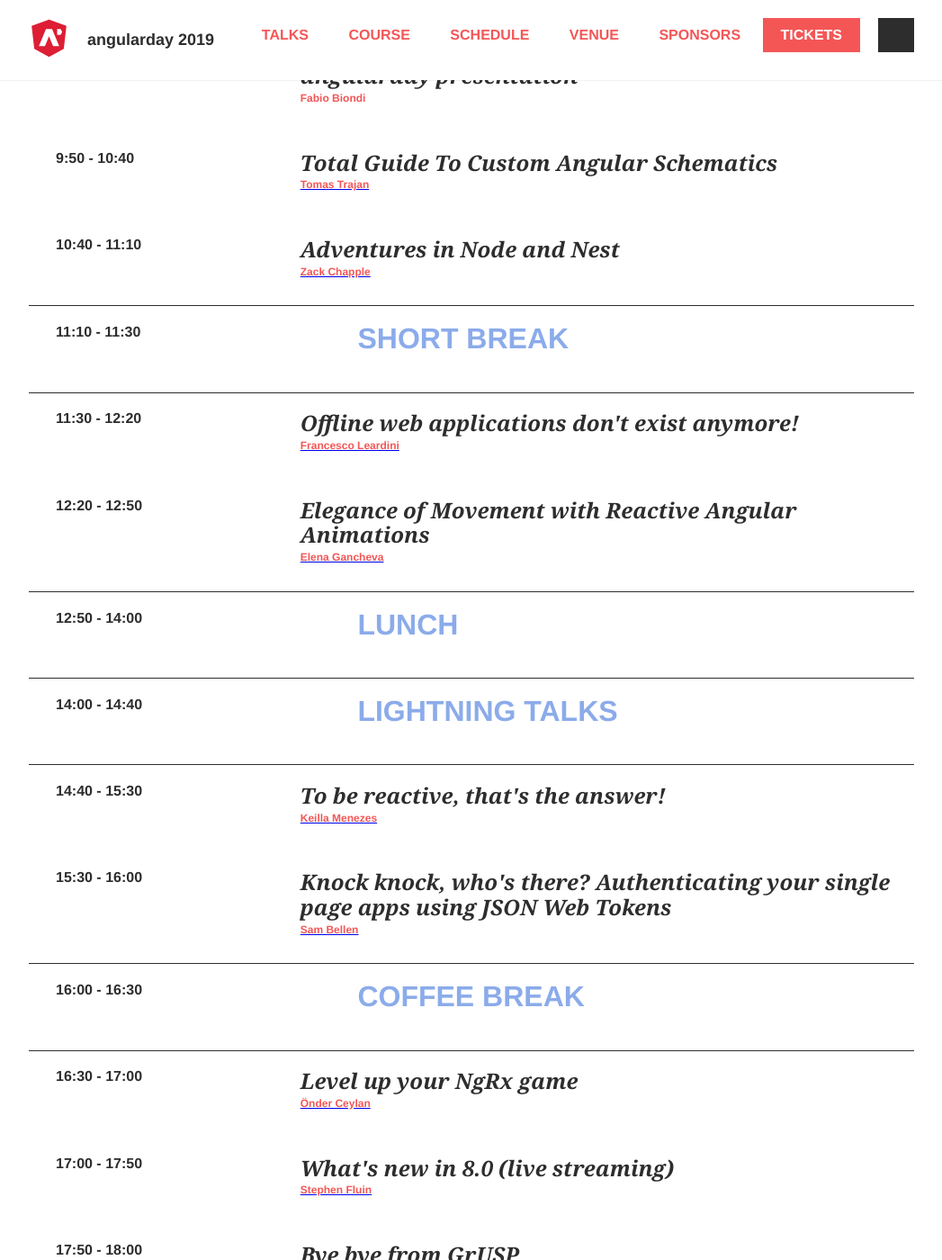
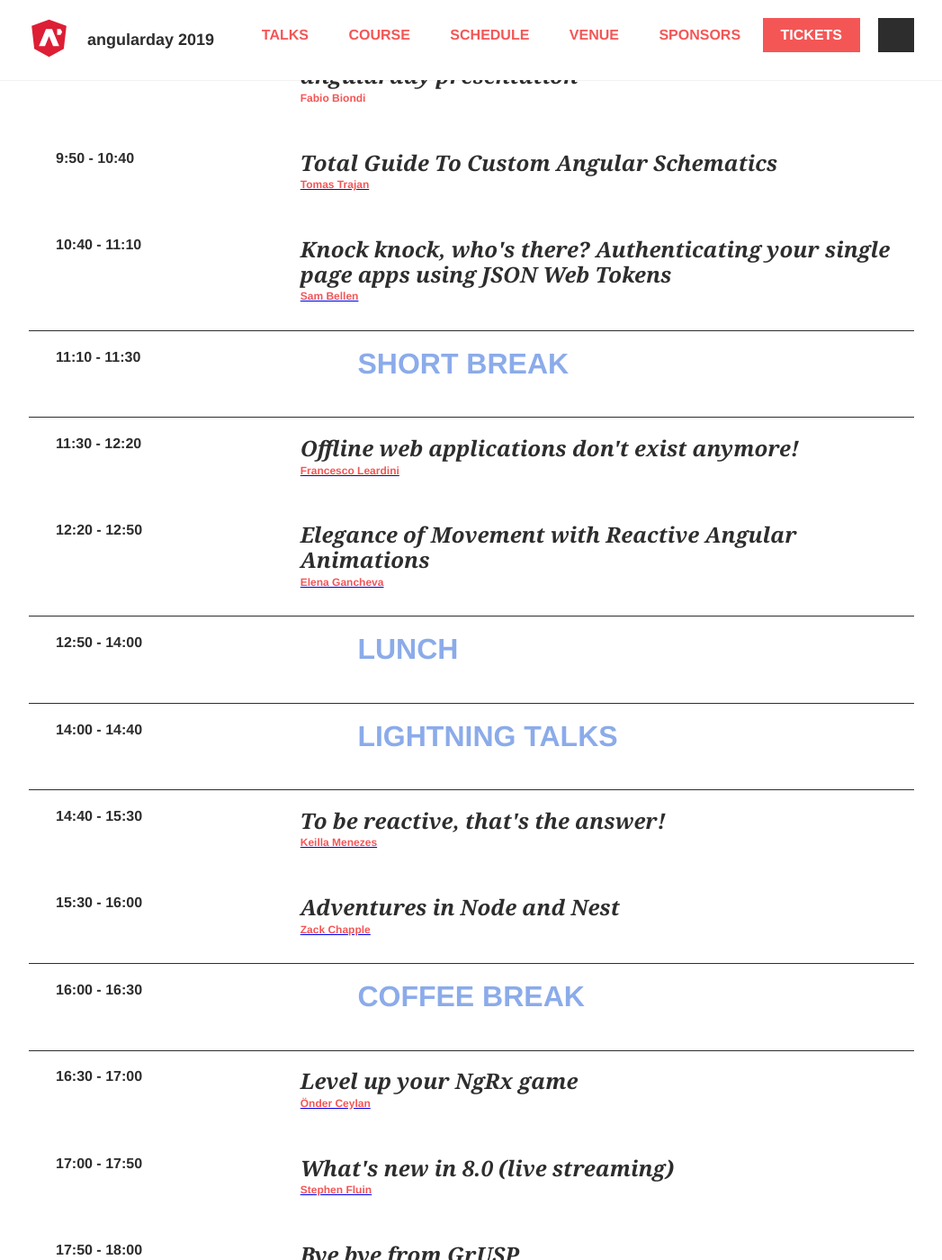
Before and after one commit to GrUSP/2019.angularday.it, a Jekyll site: the page built from schedule.html, in a window 1280 px wide and 1400 px high, scrolled down 553 px. Shown: the whole window at 90% size, without its empty margins (116-1163 px from the left). Built offline with Jekyll 4.4.1, drawn with Linux system fonts in a browser that asks for light colours; some web fonts are replaced; comment, search, counter and statistics services are not loaded.

Commit message:
switched zack - sam

```diff
--- a/schedule.html
+++ b/schedule.html
@@ -18,7 +18,7 @@
 
         <tr>
           {% include schedule/talk.html time='9:50 - 10:40' title="Total Guide To Custom Angular Schematics" speaker_id='tomas-trajan' fill='true' %}
-          {% include schedule/talk.html time='10:40 - 11:10' title="Adventures in Node and Nest" speaker_id='zack-chapple' fill='true' %}
+          {% include schedule/talk.html time='10:40 - 11:10' title="Knock knock, who's there? Authenticating your single page apps using JSON Web Tokens" speaker_id='sam-bellen' fill='true' %}
         </tr>
 
         {% include schedule/pause.html time='11:10 - 11:30' title='Short break' icon="coffee" fill='true' %}
@@ -32,7 +32,7 @@
 
         <tr>
           {% include schedule/talk.html time='14:40 - 15:30' title="To be reactive, that's the answer!" speaker_id='keilla-menezes' fill='true' %}
-          {% include schedule/talk.html time='15:30 - 16:00' title="Knock knock, who's there? Authenticating your single page apps using JSON Web Tokens" speaker_id='sam-bellen' fill='true' %}
+          {% include schedule/talk.html time='15:30 - 16:00' title="Adventures in Node and Nest" speaker_id='zack-chapple' fill='true' %}
         </tr>
 
         {% include schedule/pause.html time='16:00 - 16:30' title='Coffee break' icon="coffee" fill='true' fill='true' %}
```
